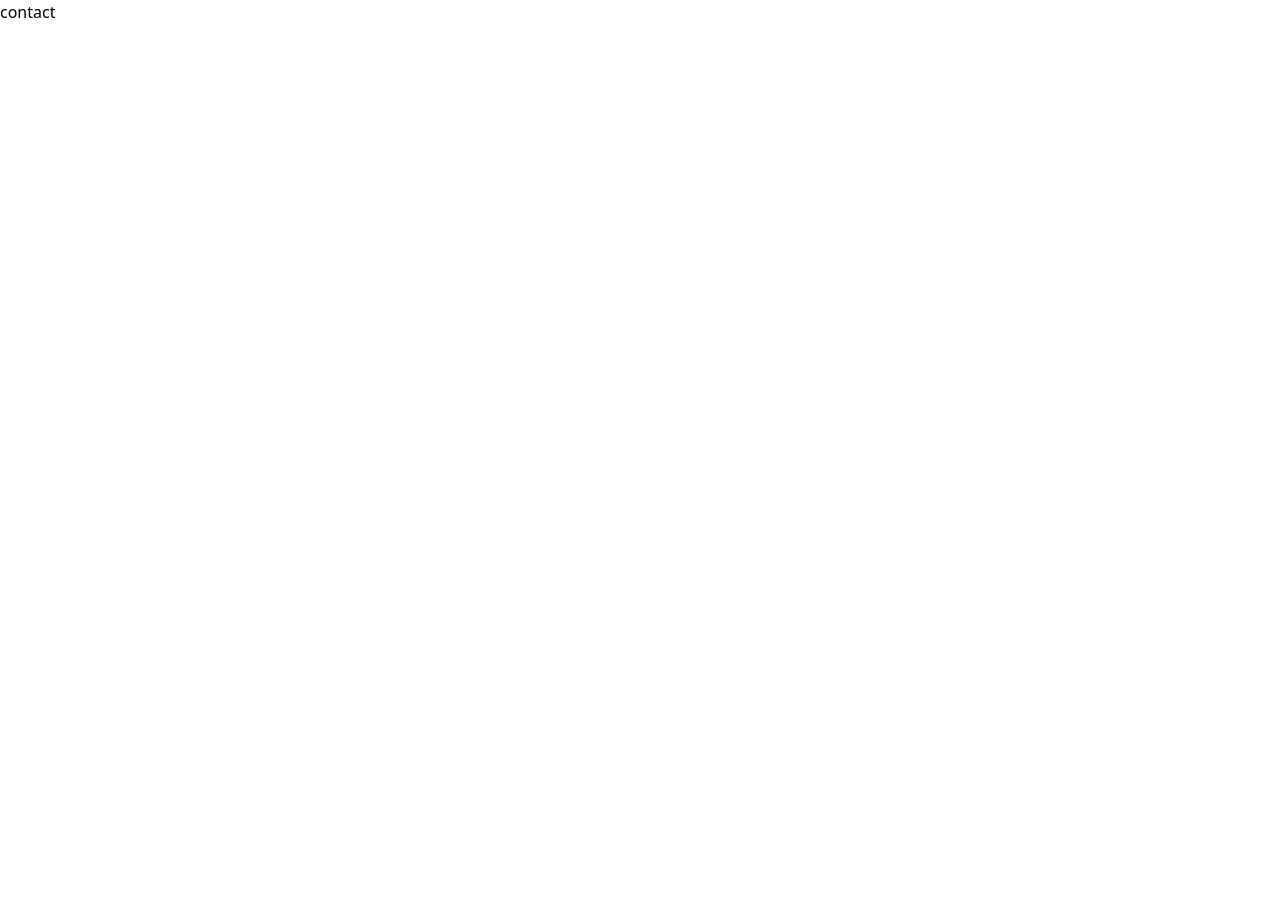
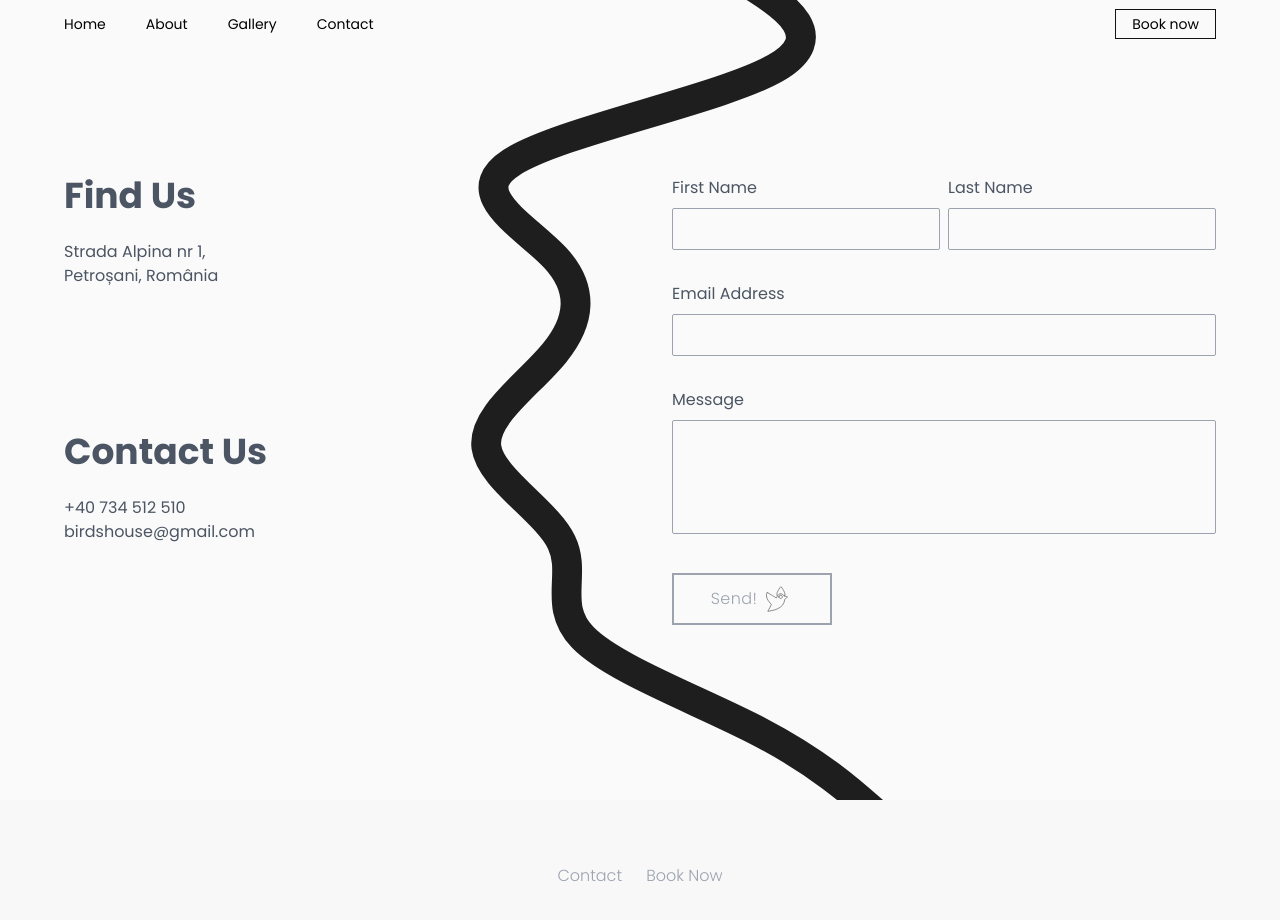
Before and after one commit to airdgo/birds-house, a Next.js app: page /contact in a window 1280 px wide. Shown: the top 920 px of the page. Before the commit the page ends 800 px from the top, so only its background shows below. Built offline with nearby package versions, Linux system fonts and the light colour scheme.

Commit message:
contact page styling

```diff
--- a/src/pages/contact.js
+++ b/src/pages/contact.js
@@ -1,3 +1,109 @@
+import Layout from "../layout/Layout";
+import Image from "next/image";
+import bird from "../assets/bird.svg";
+import contactBg from "../assets/contact-bg-2.svg";
+
 export default function Contact() {
-	return <div>contact</div>;
+	return (
+		<Layout>
+			<Image
+				src={contactBg}
+				alt="backgorund"
+				layout="fill"
+				objectFit="cover"
+				style={{ zIndex: "-1" }}
+			/>
+			<section className="relative grid min-h-screen place-items-center overflow-hidden bg-secondary text-gray-600 md:bg-transparent">
+				<div className="mt-32 mb-8 grid w-[90%] max-w-[90rem] grid-cols-1 gap-28 md:mt-0 md:mb-0 md:grid-cols-2 md:grid-rows-2 md:gap-16">
+					<div>
+						<h1 className="mb-6 text-3xl font-bold md:text-4xl">Find Us</h1>
+						<address className="max-w-[10rem] not-italic">
+							Strada Alpina nr 1, Petroșani, România
+						</address>
+					</div>
+
+					<div className="row-start-2">
+						<h1 className="mb-6 text-3xl font-bold md:text-4xl">Contact Us</h1>
+						<div>+40 734 512 510</div>
+						<div>birdshouse@gmail.com</div>
+					</div>
+
+					<div className="absolute left-0 top-[31rem] w-full md:hidden">
+						<svg
+							id="visual"
+							viewBox="0 0 800 100"
+							width="800"
+							height="100"
+							xmlns="http://www.w3.org/2000/svg"
+							version="1.1"
+						>
+							<path
+								d="M0 69L10.3 64.2C20.7 59.3 41.3 49.7 61.8 47.7C82.3 45.7 102.7 51.3 123.2 54.3C143.7 57.3 164.3 57.7 184.8 58.3C205.3 59 225.7 60 246.2 57.3C266.7 54.7 287.3 48.3 307.8 49.2C328.3 50 348.7 58 369.2 62C389.7 66 410.3 66 430.8 63.2C451.3 60.3 471.7 54.7 492.2 49.8C512.7 45 533.3 41 553.8 43C574.3 45 594.7 53 615.2 56.8C635.7 60.7 656.3 60.3 676.8 61C697.3 61.7 717.7 63.3 738.2 59.2C758.7 55 779.3 45 789.7 40L800 35"
+								fill="none"
+								stroke-linecap="round"
+								stroke-linejoin="miter"
+								stroke="#1e1e1e"
+								stroke-width="8"
+							></path>
+						</svg>
+					</div>
+
+					<div className="row-span-2 mt-16 md:mt-0">
+						<form className="grid grid-cols-2 gap-2">
+							<div>
+								<label htmlFor="firstName">First Name</label>
+								<input
+									required
+									type="text"
+									id="firstName"
+									name="firstName"
+									className="mt-2 w-full rounded-sm border border-gray-400 bg-transparent px-3 py-2 focus:outline focus:outline-1 focus:outline-gray-600"
+								/>
+							</div>
+
+							<div>
+								<label htmlFor="firstName">Last Name</label>
+								<input
+									required
+									type="text"
+									id="lastName"
+									name="lastName"
+									className="mt-2 w-full rounded-sm border border-gray-400 bg-transparent px-3 py-2 focus:outline focus:outline-1 focus:outline-gray-600"
+								/>
+							</div>
+
+							<div className="col-span-2 mt-6">
+								<label htmlFor="email">Email Address</label>
+								<input
+									required
+									type="email"
+									id="email"
+									name="email"
+									className="mt-2 w-full rounded-sm border border-gray-400 bg-transparent px-3 py-2 focus:outline focus:outline-1 focus:outline-gray-600"
+								/>
+							</div>
+
+							<div className="col-span-2 mt-6">
+								<label htmlFor="message">Message</label>
+								<textarea
+									required
+									id="message"
+									name="message"
+									rows="4"
+									className="mt-2 w-full resize-none rounded-sm border border-gray-400 bg-transparent px-3 py-2 focus:outline focus:outline-1 focus:outline-gray-600"
+								></textarea>
+							</div>
+
+							<button className="mt-6 flex max-w-[10rem] items-center justify-center gap-1 border-2 border-gray-400 px-3 py-2 font-thin tracking-wide text-gray-400 hover:border-gray-300 hover:bg-gray-300 hover:text-gray-600 focus:outline focus:outline-1 focus:outline-gray-600">
+								Send!
+								<div className="relative h-8 w-8">
+									<Image src={bird} alt="bird" layout="fill" />
+								</div>
+							</button>
+						</form>
+					</div>
+				</div>
+			</section>
+		</Layout>
+	);
 }
```
Also changed, not shown: src/assets/bird.svg (added), src/assets/contact-bg-2.svg (added).
